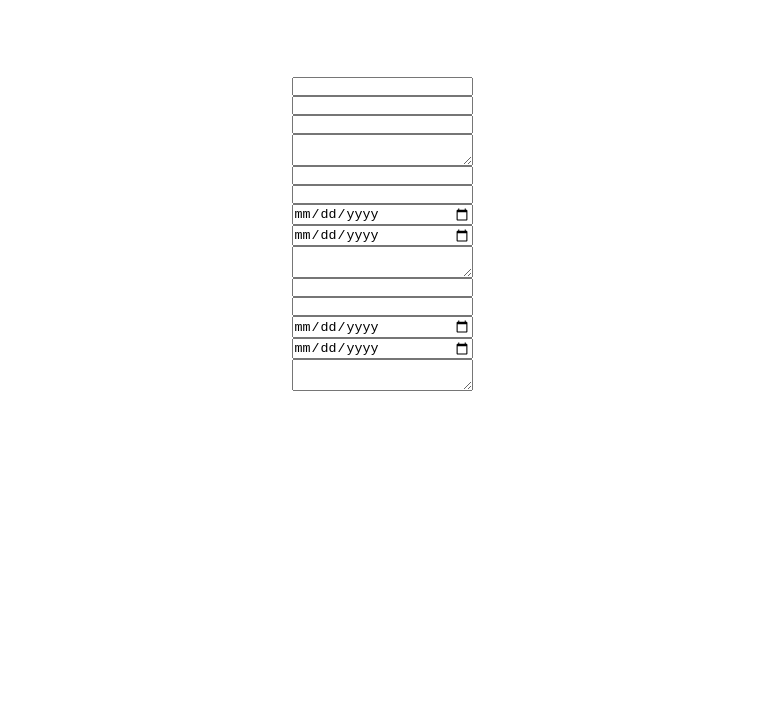
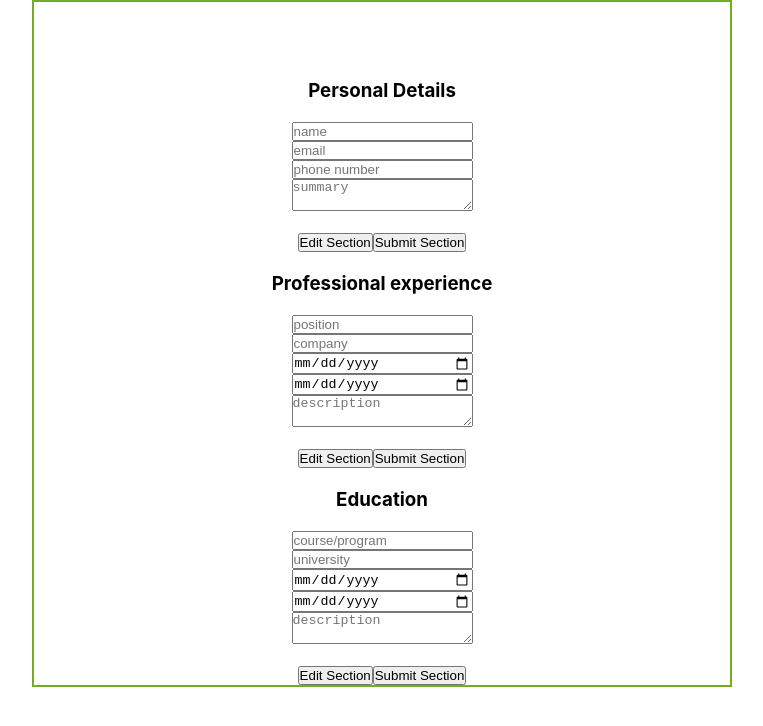
Before and after one commit to hebiscus/cv-react-builder, a React (Create React App) app: page / in a window 1280 px wide. Shown: the top 726 px of the page, without its empty margins (258-1021 px from the left). Built offline with nearby package versions, Linux system fonts and the light colour scheme.

Commit message:
form placeholders, button components

```diff
--- a/src/App.js
+++ b/src/App.js
@@ -4,6 +4,8 @@ import './styles/App.css';
 import GeneralInfo from './components/GeneralInfo';
 import Education from './components/Education';
 import Experience from './components/Experience';
+import EditButton from './components/EditBtn';
+import SubmitButton from './components/SubmitBtn';
 
 class App extends Component {
   constructor() {
@@ -17,9 +19,24 @@ class App extends Component {
   render () {
     return (
       <div className='app-content'>
+        <h3>Personal Details</h3>
         <GeneralInfo />
+        <div>
+          <EditButton />
+          <SubmitButton />
+        </div>
+        <h3>Professional experience</h3>
         <Experience />
+        <div>
+          <EditButton />
+          <SubmitButton />
+        </div>
+        <h3>Education</h3>
         <Education />
+        <div>
+          <EditButton />
+          <SubmitButton />
+        </div>
       </div>
     );
   }
--- /dev/null
+++ b/src/components/EditBtn.js
@@ -0,0 +1,20 @@
+import React from 'react';
+import { Component } from 'react';
+import '../styles/App.css';
+
+class EditButton extends Component {
+    constructor() {
+        super();
+        this.state = {
+
+        }
+    }
+
+
+
+    render() {
+        return <button>Edit Section</button>
+    }
+}
+
+export default EditButton;
--- a/src/components/Education.js
+++ b/src/components/Education.js
@@ -13,11 +13,11 @@ class Education extends Component {
     render() {
         return <div>
             <form className='education-from'>
-                <input type='text'></input>
-                <input type='text'></input>
-                <input type='date'></input>
-                <input type='date'></input>
-                <textarea></textarea>
+                <input type='text' placeholder="course/program"></input>
+                <input type='text' placeholder="university"></input>
+                <input type='date' placeholder="start date"></input>
+                <input type='date' placeholder="end date"></input>
+                <textarea placeholder="description"></textarea>
             </form>
         </div>
     }
--- a/src/components/Experience.js
+++ b/src/components/Experience.js
@@ -6,11 +6,11 @@ class Experience extends Component {
     render() {
         return <div>
             <form className='experience-form'>
-                <input type='text'></input>
-                <input type='text'></input>
-                <input type='date'></input>
-                <input type='date'></input>
-                <textarea></textarea>
+                <input type='text' placeholder="position"></input>
+                <input type='text' placeholder="company"></input>
+                <input type='date' placeholder="start date"></input>
+                <input type='date' placeholder="end date"></input>
+                <textarea placeholder="description"></textarea>
             </form>
         </div>
     }
--- a/src/components/GeneralInfo.js
+++ b/src/components/GeneralInfo.js
@@ -15,10 +15,10 @@ class GeneralInfo extends Component {
     render() {
         return <div>
             <form className='general-form'>
-                <input type='text'></input>
-                <input type='email'></input>
-                <input type='tel'></input>
-                <textarea></textarea>
+                <input type='text' placeholder="name"></input>
+                <input type='email' placeholder="email"></input>
+                <input type='tel' placeholder="phone number"></input>
+                <textarea placeholder="summary"></textarea>
             </form>
         </div>
     }
--- /dev/null
+++ b/src/components/SubmitBtn.js
@@ -0,0 +1,20 @@
+import React from 'react';
+import { Component } from 'react';
+import '../styles/App.css';
+
+class SubmitButton extends Component {
+    constructor() {
+        super();
+        this.state = {
+
+        }
+    }
+
+
+
+    render() {
+        return <button>Submit Section</button>
+    }
+}
+
+export default SubmitButton;
--- a/src/styles/App.css
+++ b/src/styles/App.css
@@ -1,10 +1,15 @@
 .app-content {
+  max-width: 700px;
+
   display: flex;
   flex-direction: column;
   justify-content: center;
   align-items: center;
   text-align: center;
+  gap: 20px;
+  margin: auto;
   padding-top: 6%;
+  border: 2px solid #73AD21;
 }
 
 .general-form, .experience-form, .education-from {
```
